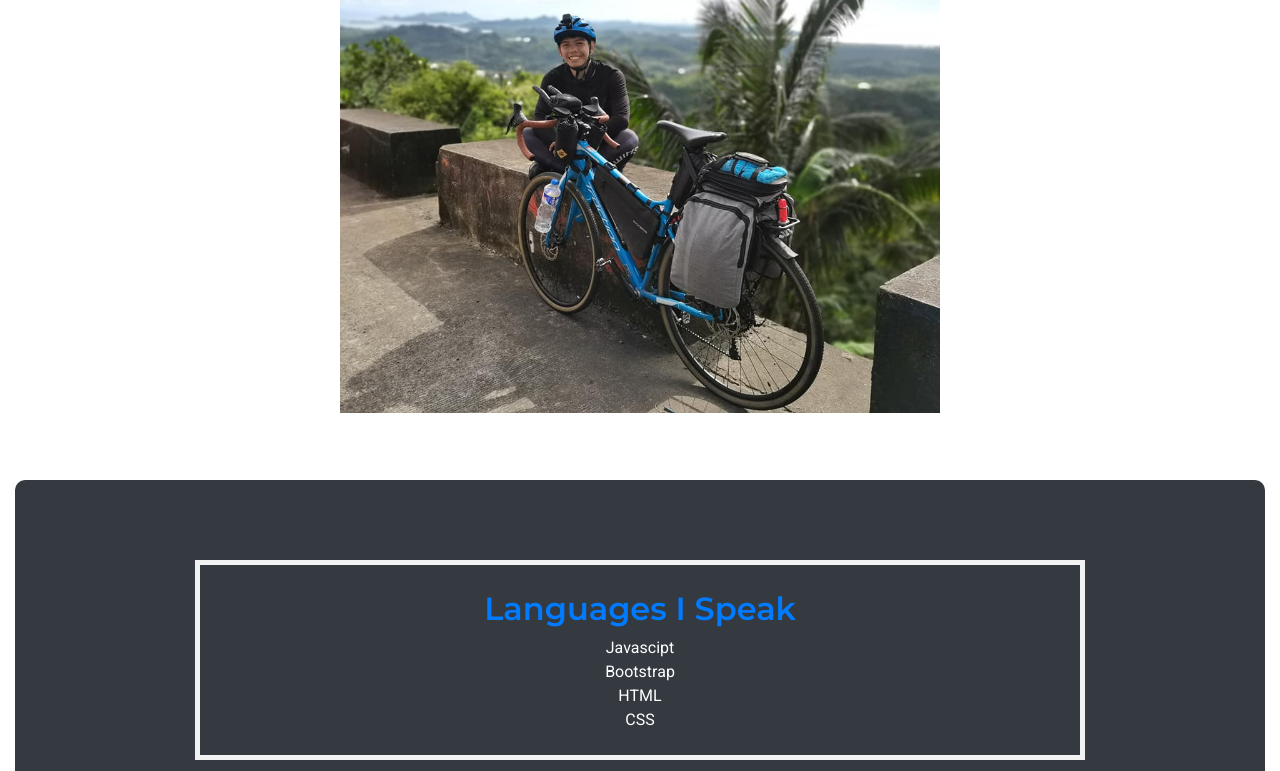
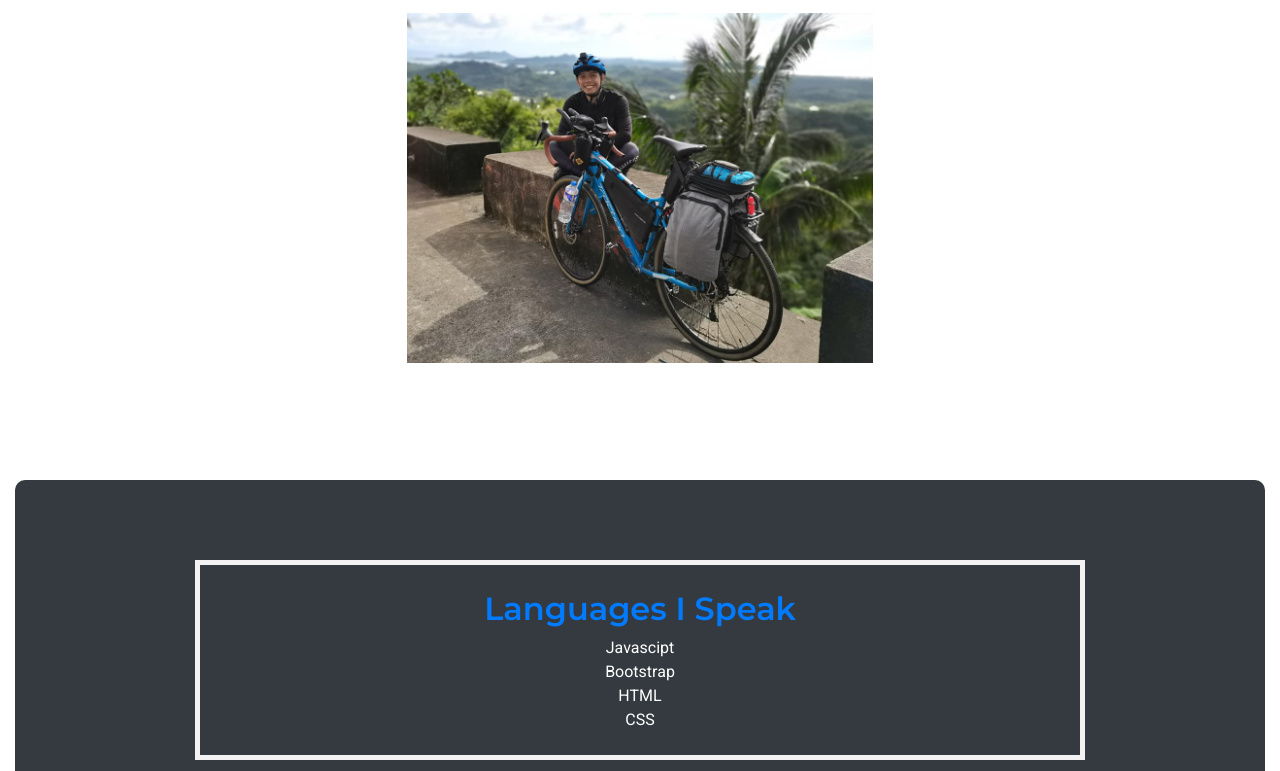
Before and after one commit to ReyAdrian07/fcb-portfolio-Ilarde, a plain HTML site: page index.html in a window 1280 px wide. Shown: the part 256-1027 px from the top of the page. Drawn offline with nearby package versions, Linux system fonts and the light colour scheme.

Commit message:
Update style.css

```diff
--- a/style.css
+++ b/style.css
@@ -16,8 +16,8 @@ h1,h2 {
 }
 
 img {
-	height:  450px;
-	width: 450;
+	height:  350px;
+	width: 350;
 }
 
 #landing{
```
